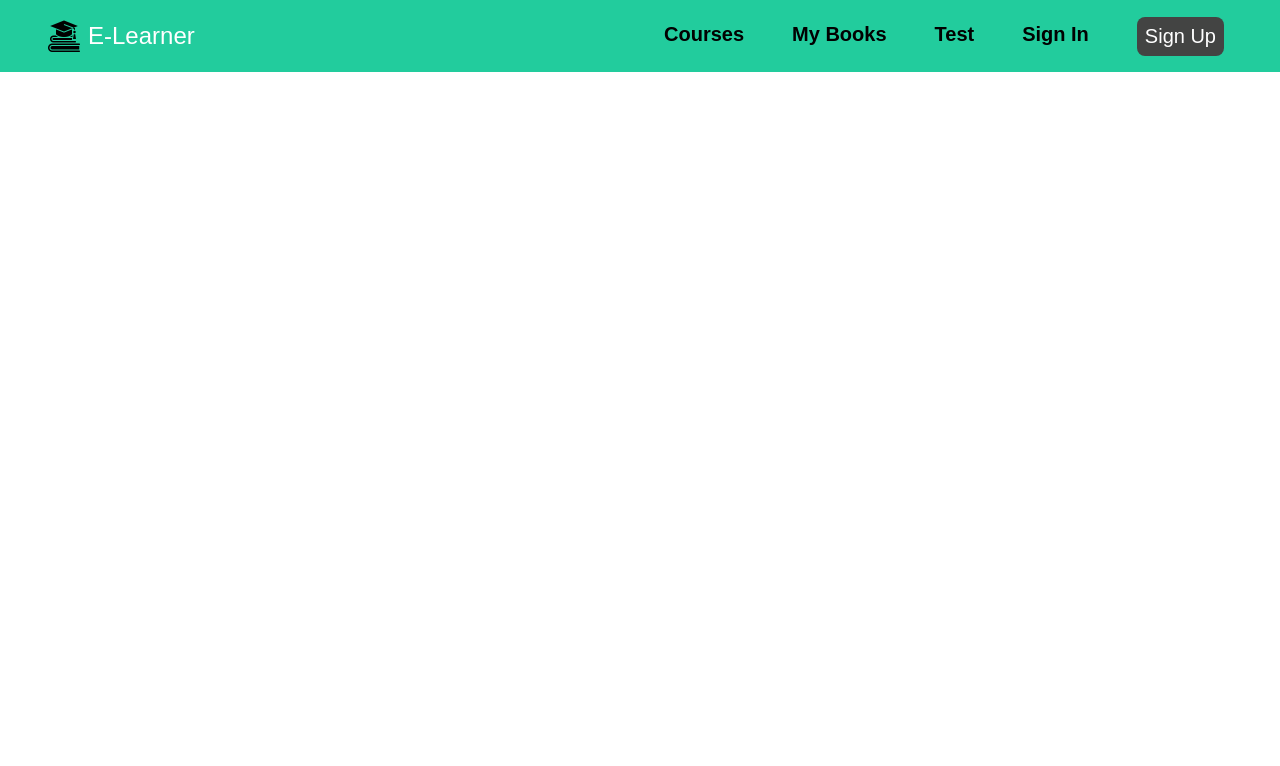
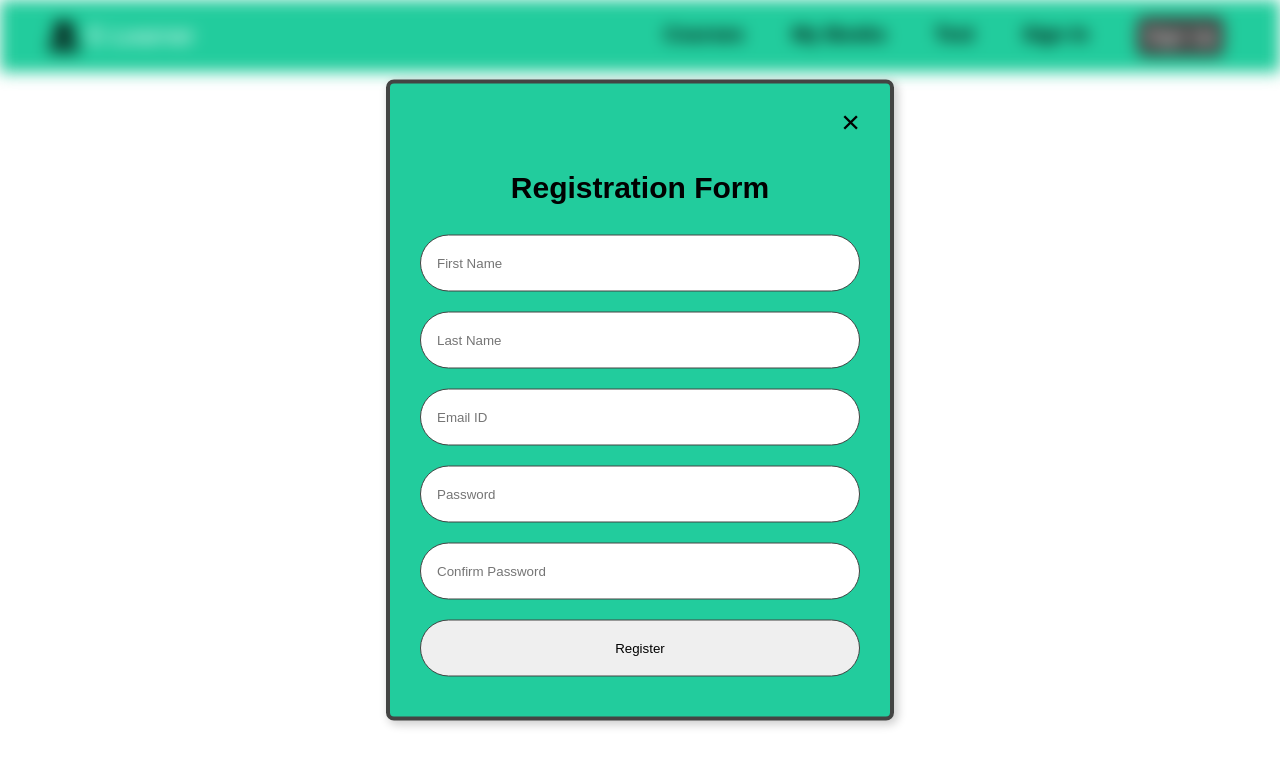
Before and after one commit to pranavppt/de, a plain HTML site: page index.html in a window 1280 px wide. Both pictures are taken after a click on the link "Sign Up". Drawn offline with nearby package versions, Linux system fonts and the light colour scheme.

Commit message:
signup/signin

```diff
--- a/index.html
+++ b/index.html
@@ -27,14 +27,14 @@
                     <li class="nav__item">
                         <a href="" class="nav__link">Test</a>
                     </li>
-                    <li class="nav__item">
-                        <a href="" class="nav__link">Sign In</a>
+                    <li class="nav__item" >
+                        <a class="nav__link" onclick="javascript:loginToggle()">Sign In</a>
                     </li>
                 </ul>
             </div>
             <div class="ham">
 
-                <a href="#" class="button nav__button">
+                <a class="button nav__button" onclick="javascript:signupToggle()">
                     Sign Up
                 </a>
                 <div onclick="onClick()" id="menu">
@@ -48,6 +48,35 @@
             </div>
         </nav>
     </header>
+    <div class="signup-form">
+        <div class="form">
+            <div class="close" onclick="signupToggle()">&times;</div>
+            <div class="text">
+                <h1>Registration Form</h1>
+            </div>
+            <form action="#">
+                <input type="text" placeholder="First Name">
+                <input type="text" placeholder="Last Name">
+                <input type="email" placeholder="Email ID">
+                <input type="password" placeholder="Password">
+                <input type="password" placeholder="Confirm Password">
+                <input type="submit" value="Register">
+            </form>
+        </div>
+    </div>
+    <div class="login-form">
+        <div class="form">
+            <div class="close" onclick="loginToggle()">&times;</div>
+            <div class="text">
+                <h1>Login</h1>
+            </div>
+            <form action="#">
+                <input type="email" placeholder="Email ID">
+                <input type="password" placeholder="Password">
+                <input type="submit" value="Login">
+            </form>
+        </div>
+    </div>
     <script src="script.js"></script>
 </body>
 
--- a/script.js
+++ b/script.js
@@ -3,3 +3,15 @@ function onClick(){
     document.getElementById("menuIcon").classList.toggle("list");
     document.getElementById("close").classList.toggle("list");
 }
+function signupToggle(){
+    var container = document.querySelector('.header');
+    container.classList.toggle('active');
+    var popUp = document.querySelector('.signup-form');
+    popUp.classList.toggle('active')
+}
+function loginToggle(){
+    var container = document.querySelector('.header');
+    container.classList.toggle('active');
+    var popUp = document.querySelector('.login-form');
+    popUp.classList.toggle('active')
+}
--- a/style.css
+++ b/style.css
@@ -45,6 +45,7 @@ ul {
 
 a {
     text-decoration: none;
+    cursor: pointer;
 }
 
 .header {
@@ -140,11 +141,66 @@ a {
     }
 }
 
+.signup-form,
+.login-form {
+    position: absolute;
+    top: 45%;
+    left: 50%;
+    transform: translate(-50%, -50%);
+    background: var(--first-color);
+    border-radius: 0.5rem;
+    box-shadow: 3px 3px 10px 1px rgba(0, 0, 0, .2);
+    transition: 0.5s;
+    visibility: hidden;
+    /* border: 0.5rem solid var(--second-color); */
+}
+
+.form{
+    width: 500px;
+    padding: 20px 30px;
+}
+
+.form .close{
+    text-align: right;
+    cursor: pointer;
+    font-size: 2rem;
+}
+
+.form .text h1{
+    text-align: center;
+    margin: 30px 0;
+}
+
+.form form{
+    display: block;
+    margin: auto;
+}
+
+.form form input{
+    width: 100%;
+    display: block;
+    border: 1px solid var(--second-color);
+    border-radius: 50px;
+    padding: 20px 16px;
+    margin: 20px auto;
+    outline: none;
+}
+.signup-form.active,
+.login-form.active{
+    top: 50%;
+    transition: .5s;
+    visibility: visible;
+    border: 0.3rem solid var(--second-color);
+}
 .list {
     display: none;
     transition: all 0.5s ease-in-out;
 }
-
+.header.active{
+    filter: blur(.5rem);
+    transition: .5s;
+    pointer-events: none;
+}
 @media screen and (max-width:450px) {
     .nav__menu {
         width: 50%;
@@ -172,7 +228,7 @@ a {
         color: var(--text-color);
     }
 
-    li a::after{
+    li a::after {
         content: '';
         width: 0;
         height: 3px;
@@ -181,7 +237,7 @@ a {
         display: block;
     }
 
-    li a:hover::after{
+    li a:hover::after {
         width: 100%;
         transition: width 0.3s linear;
     }
@@ -210,4 +266,5 @@ a {
         display: none;
     }
 
+
 }
```
Also changed, not shown: 1 other file.
